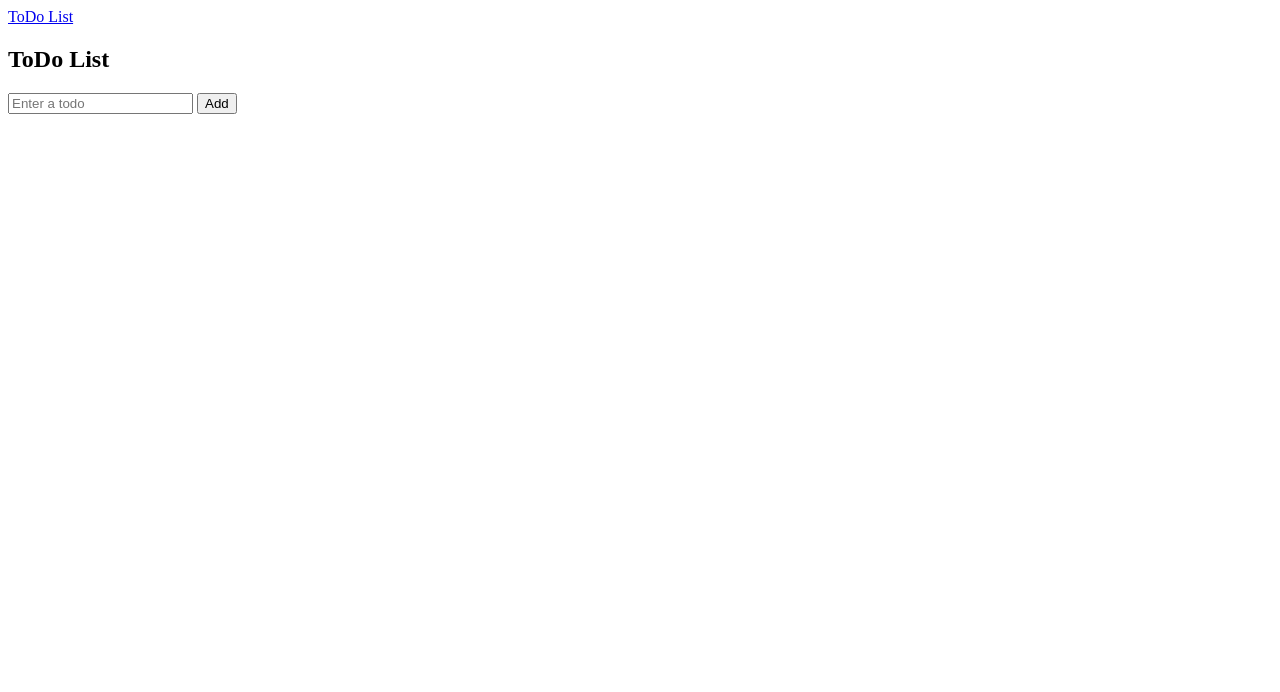
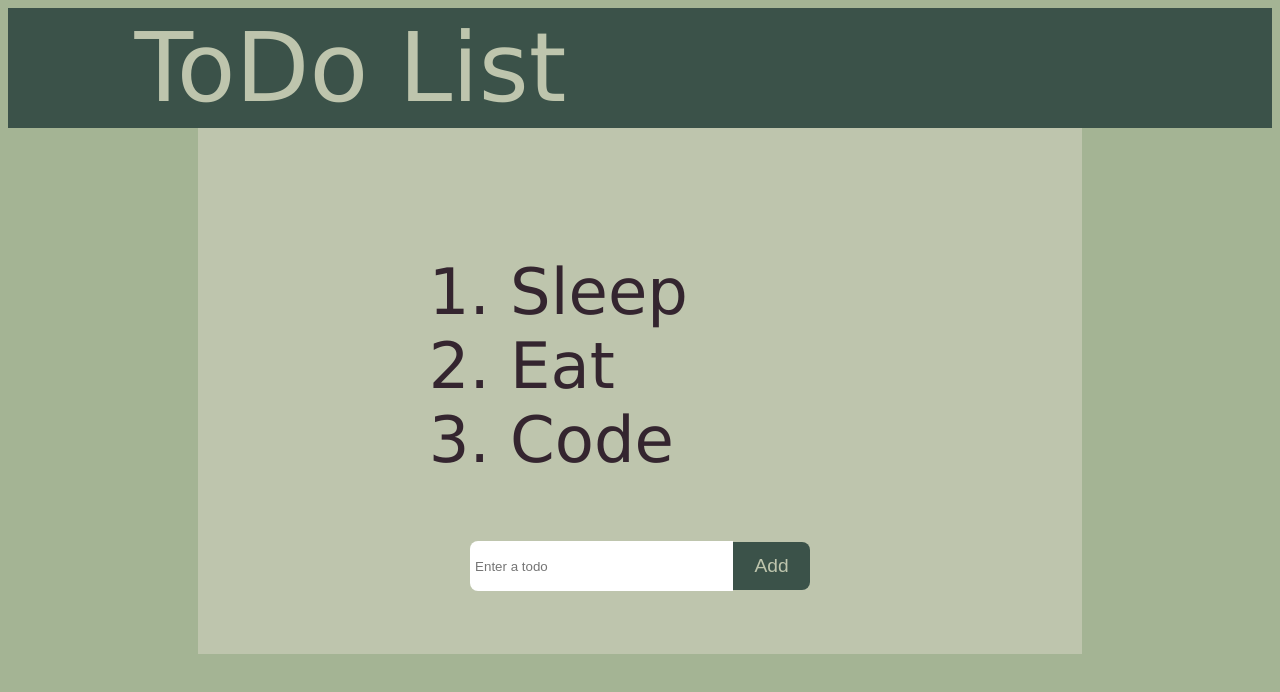
Before and after one commit to cwood89/Jquery-ToDo_CW, a plain HTML site: page index.html in a window 1280 px wide. Drawn offline with nearby package versions, Linux system fonts and the light colour scheme.

Commit message:
added basic styling

```diff
--- a/index.html
+++ b/index.html
@@ -12,15 +12,18 @@
   <nav>
     <a href="#">ToDo List</a>
   </nav>
-  <section>
-    <h1>ToDo List</h1>
+  <section class="main">
+    <div class="container">
       <ol id="todo-list">
-
+        <li>Sleep</li>
+        <li>Eat</li>
+        <li>Code</li>
       </ol>
       <form id='todo-add'>
         <input type="text" id="todo" name="todo" placeholder="Enter a todo">
         <input type="submit" value="Add">
       </form>
+    </div>
   </section>
 
   <!-- jQuery Library -->
--- a/style.css
+++ b/style.css
@@ -1,3 +1,53 @@
+body {
+  background-color: #a4b494;
+  font-family: 'Lucida Sans', 'Lucida Sans Regular', 'Lucida Grande', 'Lucida Sans Unicode', Geneva, Verdana, sans-serif;
+  color: #34252F;
+}
+nav {
+  font-size: 6em;
+  line-height: 15vh;
+  background-color: #3b5249;
+  height:15vh;
+}
+nav a {
+  text-decoration: none;
+  color: #BEC5AD;
+  margin-left: 10%;
+}
+.main {
+  font-size: 4em;
+  min-height: 40vh;
+  background-color: #BEC5AD;
+  display: flex;
+  flex-direction: column;
+  justify-content: center;
+  align-items: center;
+  width: 50%;
+  margin: 0 auto;
+  padding: 5% 10%;
+}
+form {
+  display: flex;
+  align-items: center;
+}
+input[type='submit'] {
+  border-radius:0 8px 8px 0;
+  box-shadow: none;
+  border: none;
+  padding: 5px 15px;
+  background-color: #3B5249;
+  color: #bec5ad;
+  height: 6vh;
+  width: 6vw;
+  font-size: 1.2rem;
+}
+#todo {
+  border: none;
+  border-radius: 8px 0 0 8px;
+  height: 6vh;
+  width: 20vw;
+  padding-left: 5px;
+}
 .done {
   text-decoration: line-through;
 }
```
Lines whose indentation alone changed are shown as unchanged.
